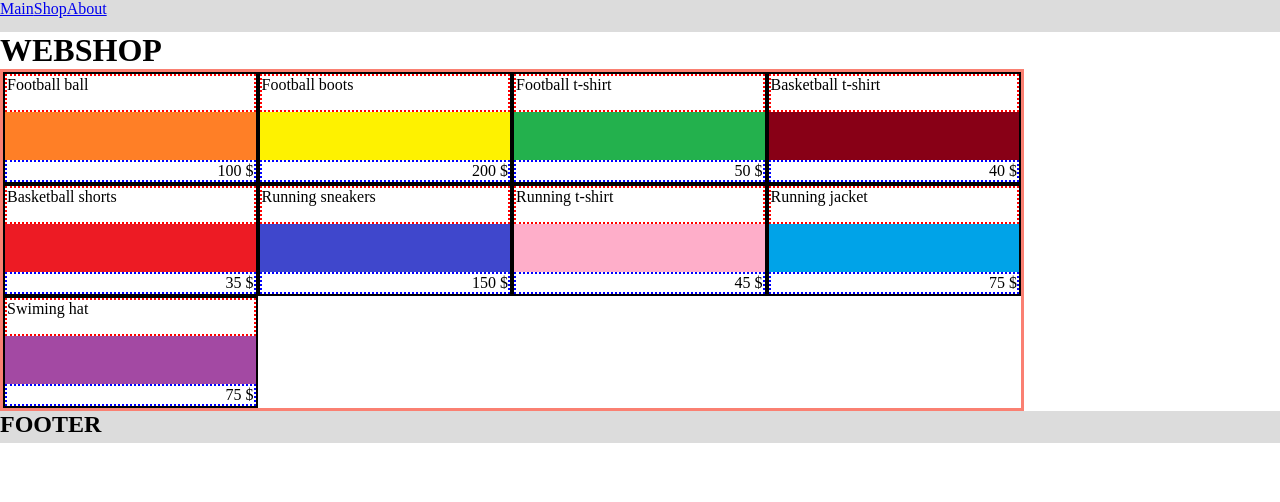
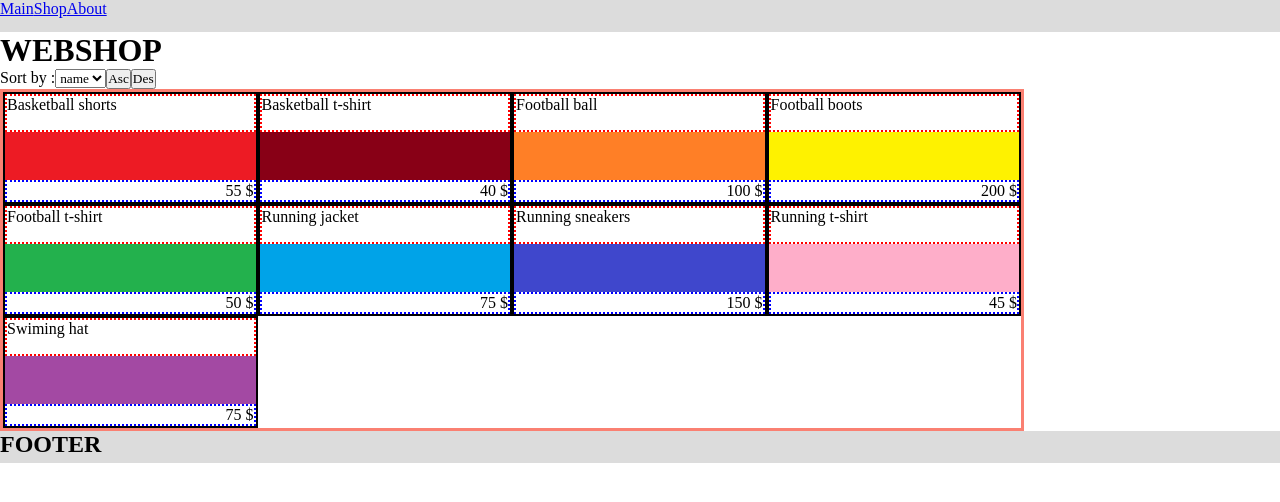
Before and after one commit to TRAHIM86/webshop, a React (Create React App) app: page / in a window 1280 px wide. Shown: the top 502 px of the page. Built offline with nearby package versions, Linux system fonts and the light colour scheme; data requests are answered from the project's data file.

Commit message:
feat: added sort by price or name and + sort order (ask or desc)

```diff
--- a/db.json
+++ b/db.json
@@ -22,7 +22,7 @@
     {
       "id": 5,
       "name": "Basketball shorts",
-      "price": 35,
+      "price": 55,
       "category": "basketball"
     },
     {
--- a/src/components/productList.jsx
+++ b/src/components/productList.jsx
@@ -7,19 +7,33 @@ export const ProductList = () => {
   const [products, setProducts] = useState([]);
   //const [loading, setLoading] = useState(true);
 
+  const [sortMethod, setSortMethod] = useState("name");
+  const [sortOrder, setSortOrder] = useState("asc");
+
+  console.log("sort: ", sortMethod, sortOrder);
+
   useEffect(() => {
-    async function fetchProducts() {
-      const allProducts = await Requests.getAllProduct();
-      console.log("RAW DATA:", allProducts);
+    async function fetchProducts(sortBy, sortOrder) {
+      const allProducts = await Requests.getAllProduct(sortBy, sortOrder);
       setProducts(allProducts);
     }
 
-    fetchProducts();
-  }, []);
+    fetchProducts(sortMethod, sortOrder);
+  }, [sortMethod, sortOrder]);
 
   return (
     <div>
       <h1>WEBSHOP</h1>
+      Sort by :
+      <select
+        value={sortMethod}
+        onChange={(e) => setSortMethod(e.target.value)}
+      >
+        <option value="name">name</option>
+        <option value="price">price</option>
+      </select>
+      <button onClick={() => setSortOrder("asc")}>Asc</button>
+      <button onClick={() => setSortOrder("desc")}>Des</button>
       <div className={styles.productList}>
         {products &&
           products.map((product) => {
--- a/src/requests.js
+++ b/src/requests.js
@@ -1,11 +1,26 @@
 import axios from "axios";
 
+// запрос на сортировку по убыванию/возрастанию кривой
+// т.к. почему не работает метод сортировки
+//  params._order = sortOrder при передаче запроса
+// поэтому здесь заколхозил
 export default class Requests {
-  static async getAllProduct() {
+  static async getAllProduct(sortBy, sortOrder) {
     try {
       const response = await axios.get("http://localhost:3002/products");
+      let products = response.data;
 
-      return response.data;
+      if (sortBy && sortOrder) {
+        products = products.sort((a, b) => {
+          if (sortOrder === "asc") {
+            return a[sortBy] > b[sortBy] ? 1 : -1;
+          } else {
+            return a[sortBy] < b[sortBy] ? 1 : -1;
+          }
+        });
+      }
+
+      return products;
     } catch (err) {
       console.log(err);
     }
```
